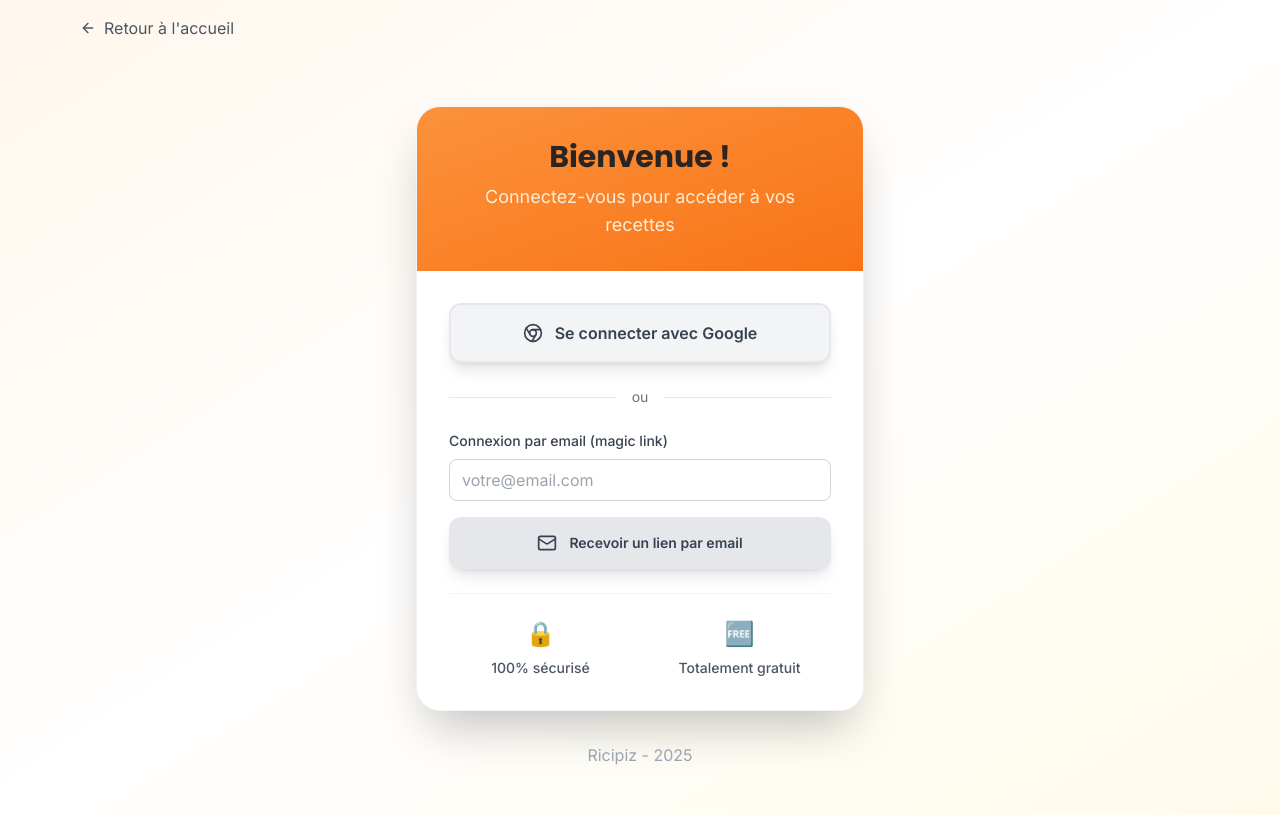
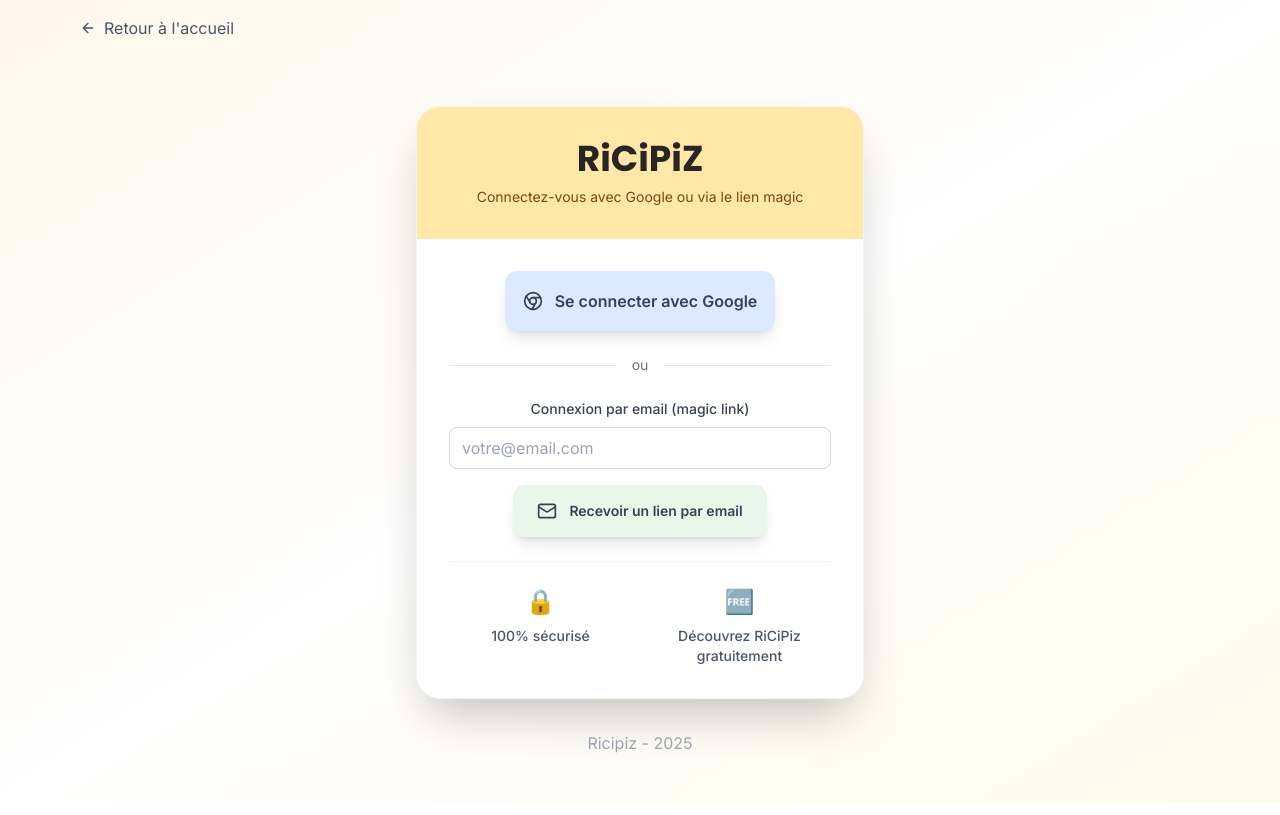
Before and after one commit to oliviertgpls-tech/Fdt-2, a Next.js app: page /auth/signin in a window 1280 px wide. Built offline with nearby package versions, Linux system fonts and the light colour scheme.

Commit message:
Ajustement page d'authentification et page selection recette livres

```diff
--- a/app/(tabs)/livres/page.tsx
+++ b/app/(tabs)/livres/page.tsx
@@ -283,7 +283,7 @@ function BooksLoadingSkeleton() {
                 key={recipe.id}
                 className={`overflow-x-hidden border rounded-xl p-3 md:p-4 cursor-pointer transition-all ${
                   selectedRecipes.includes(recipe.id)
-                    ? 'border-secondary-300 bg-secondary-50'
+                    ? 'border-secondary-300 bg-secondary-100'
                     : 'border-gray-200 hover:border-gray-300 bg-white'
                 }`}
                 onClick={() => toggleRecipeSelection(recipe.id)}
--- a/app/(tabs)/recipes/[id]/page.tsx
+++ b/app/(tabs)/recipes/[id]/page.tsx
@@ -364,7 +364,7 @@ export default function RecipeDetailPage() {
               {/* Résumé de toutes les étapes (replié par défaut) */}
               {hasMultipleSteps && (
                 <details className="border border-gray-200 rounded-lg">
-                  <summary className="px-4 py-2 cursor-pointer mr-2 text-gray-600 hover:bg-gray-50 font-medium">
+                  <summary className="px-4 py-2 cursor-pointer mr-2 text-gray-600 hover:bg-accent-200 font-medium">
                     Voir toutes les étapes
                   </summary>
                   <div className="px-4 pb-4 pt-2 border-t border-gray-100">
@@ -373,14 +373,14 @@ export default function RecipeDetailPage() {
                         <li
                           key={index}
                           className={`flex items-start gap-3 p-2 rounded ${
-                            index === currentStep ? 'bg-primary-50 border border-secondary-200' : ''
+                            index === currentStep ? 'bg-secondary-100 border border-secondary-200' : ''
                           }`}
                         >
                           <span className={`flex-shrink-0 w-6 h-6 rounded-full flex items-center justify-center text-sm font-medium ${
                             index < currentStep
                               ? 'bg-secondary-100 text-secondary-600'
                               : index === currentStep
-                                ? 'bg-primary-500 text-white'
+                                ? 'bg-secondary-500 text-white'
                                 : 'bg-gray-100 text-gray-600'
                           }`}>
                             {index < currentStep ? '✓' : index + 1}
--- a/app/auth/signin/page.tsx
+++ b/app/auth/signin/page.tsx
@@ -134,18 +134,18 @@ export default function SignInPage() {
       <div className="flex items-center justify-center px-4 py-12">
         <div className="w-full max-w-md">
           <div className="bg-white rounded-3xl shadow-2xl border border-gray-100 overflow-hidden">
-            <div className="bg-gradient-to-br from-orange-400 to-orange-500 px-8 py-8 text-center text-white">
-              <h1 className="text-3xl font-bold mb-2">Bienvenue !</h1>
-              <p className="text-orange-100 text-lg">
-                Connectez-vous pour accéder à vos recettes
+            <div className="bg-accent-300 px-8 py-8 text-center">
+              <h1 className="text-4xl font-bold mb-2">RiCiPiZ</h1>
+              <p className="text-accent-900 text-sm">
+                Connectez-vous avec Google ou via le lien magic
               </p>
             </div>
 
             {/* Bouton Google */}
-            <div className="px-8 py-8 space-y-6">
+            <div className="px-8 py-8 space-y-6 ">
               <button
                 onClick={handleGoogleSignIn}
-                className="w-full flex items-center justify-center gap-3 px-6 py-4 rounded-xl font-semibold transition-all transform hover:scale-105 shadow-lg hover:shadow-xl bg-gray-100 text-gray-700 border-2 border-gray-200 hover:border-gray-300 hover:bg-gray-50"
+                className="flex mx-auto items-center gap-3 px-4 py-4 rounded-xl font-semibold transition-all transform hover:scale-105 shadow-lg hover:shadow-xl bg-blue-100 text-gray-700 border-2 border-blue-100 hover:border-blue-200 hover:bg-blue-200"
               >
                 <Chrome className="w-5 h-5" />
                 Se connecter avec Google
@@ -164,7 +164,7 @@ export default function SignInPage() {
               {/* Formulaire Email */}
               <form onSubmit={handleEmailSignIn} className="space-y-4">
                 <div>
-                  <label htmlFor="email" className="block text-sm font-medium text-gray-700 mb-2">
+                  <label htmlFor="email" className="flex justify-center text-sm font-medium text-gray-700 mb-2">
                     Connexion par email (magic link)
                   </label>
                   <input
@@ -204,7 +204,7 @@ export default function SignInPage() {
                 <button
                   type="submit"
                   disabled={isLoading}
-                  className="w-full flex items-center justify-center gap-3 px-6 py-4 rounded-xl font-semibold transition-all bg-gray-200 text-gray-700 text-sm hover:bg-gray-300 disabled:bg-gray-300 disabled:cursor-not-allowed shadow-lg hover:shadow-xl"
+                  className="flex items-center mx-auto gap-3 px-6 py-4 rounded-xl font-semibold transition-all bg-secondary-100 text-gray-700 text-sm hover:bg-secondary-200 disabled:bg-gray-300 disabled:cursor-not-allowed shadow-lg hover:shadow-xl"
                 >
                   {isLoading ? (
                     <>
@@ -234,7 +234,7 @@ export default function SignInPage() {
                   <div>
                     <div className="text-2xl mb-2">🆓</div>
                     <p className="text-sm text-gray-600 font-medium">
-                      Totalement gratuit
+                      Découvrez RiCiPiz gratuitement
                     </p>
                   </div>
                 </div>
--- a/app/page.tsx
+++ b/app/page.tsx
@@ -48,9 +48,9 @@ export default function HomePage() {
             <div className="space-y-4 pt-6">
               <Link
                 href="/auth/signin"
-                className="inline-block bg-orange-600 text-white px-10 py-5 rounded-2xl text-xl font-bold hover:bg-orange-700 transition-all transform hover:scale-105 shadow-xl hover:shadow-2xl"
+                className="inline-block bg-accent-300 text-accent-800 px-10 py-5 rounded-2xl text-xl font-bold hover:bg-accent-400 transition-all transform hover:scale-105 shadow-xl hover:shadow-2xl"
               >
-                🚀 Commencer gratuitement
+              Commencer gratuitement
               </Link>
 
               <p className="text-gray-500 text-lg">
@@ -196,7 +196,7 @@ export default function HomePage() {
 
           <Link
             href="/auth/signin"
-            className="inline-block bg-primary-600 hover:bg-primary-700 text-white px-10 py-5 rounded-2xl text-xl font-bold hover:bg-gray-50 transition-all transform hover:scale-105 shadow-xl"
+            className="inline-block bg-blue-600 hover:bg-blue-700 text-white px-10 py-5 rounded-2xl text-xl font-bold transition-all transform hover:scale-105 shadow-xl"
           >
             ✨ Créer une première recette
           </Link>
```
